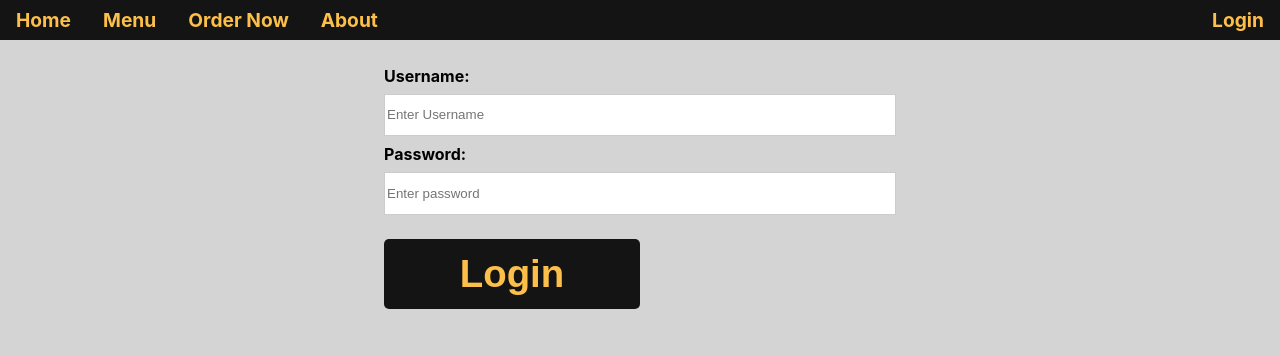
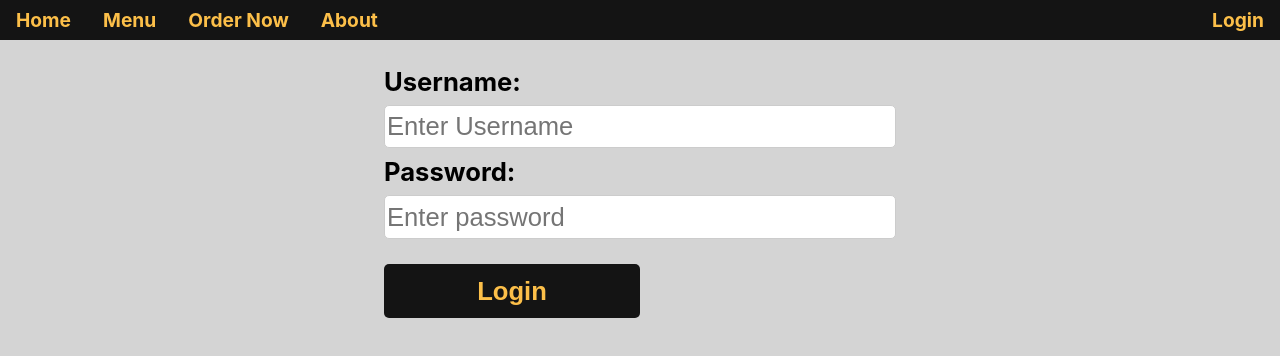
Before and after one commit to Gnorbi951/restaurant-frontend, a React (Create React App) app: page /login in a window 1280 px wide. Shown: the top 356 px of the page. Built offline with nearby package versions, Linux system fonts and the light colour scheme; a web font is replaced by a local one.

Commit message:
Adjust style

```diff
--- a/src/Components/Login.js
+++ b/src/Components/Login.js
@@ -52,7 +52,7 @@ const Login = () => {
     return(
         <React.Fragment>
             <LoginContainer>
-                <strong>Username:</strong>
+                <InputHead>Username:</InputHead>
             <Input
                 type = "text"
                 name = "username"
@@ -63,7 +63,7 @@ const Login = () => {
                     setUsername(e.target.value)
                 }
             />
-                <strong>Password:</strong>
+                <InputHead>Password:</InputHead>
             <Input
                 type = "password"
                 name = "password"
@@ -98,14 +98,27 @@ const LoginContainer = styled.div`
     }
 `;
 
+const InputHead = styled.div`
+    font-size: 2vw;
+    font-weight: bold;
+    @media (max-width: 600px) {
+        font-size: 5vw;
+    }
+`;
+
 const Input = styled.input`
     width: 100%;
-    padding-top: 1vw;
-    padding-bottom: 1vw;
+    font-size: 2vw;
+    @media (max-width: 600px) {
+        font-size: 5vw;
+    }
+    padding-top: 0.5vw;
+    padding-bottom: 0.5vw;
     margin: 8px 0;
     display: inline-block;
     border: 1px solid #ccc;
     box-sizing: border-box;
+    border-radius: 5px;
 
 `;
 
@@ -125,7 +138,7 @@ const Button = styled.button`
         width: 30%;
         font-size: 5vw;
     }
-    font-size: 3vw;
+    font-size: 2vw;
     font-weight: bold;
     border-radius: 5px;
 `;
@@ -138,7 +151,7 @@ const LogoutButton = styled.button`
     cursor: pointer;
     border: none;
     border-radius: 3px;
-    font-size: 2vw;
+    font-size: 1vw;
     color: #fcbf49;
     @media (max-width: 600px) {
         font-size: 2vw;
```
